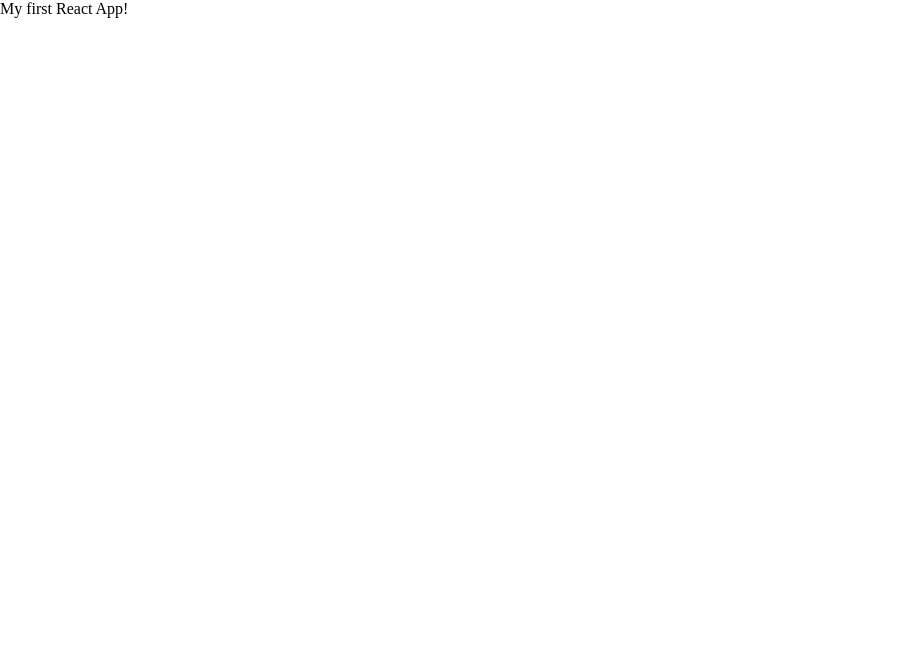
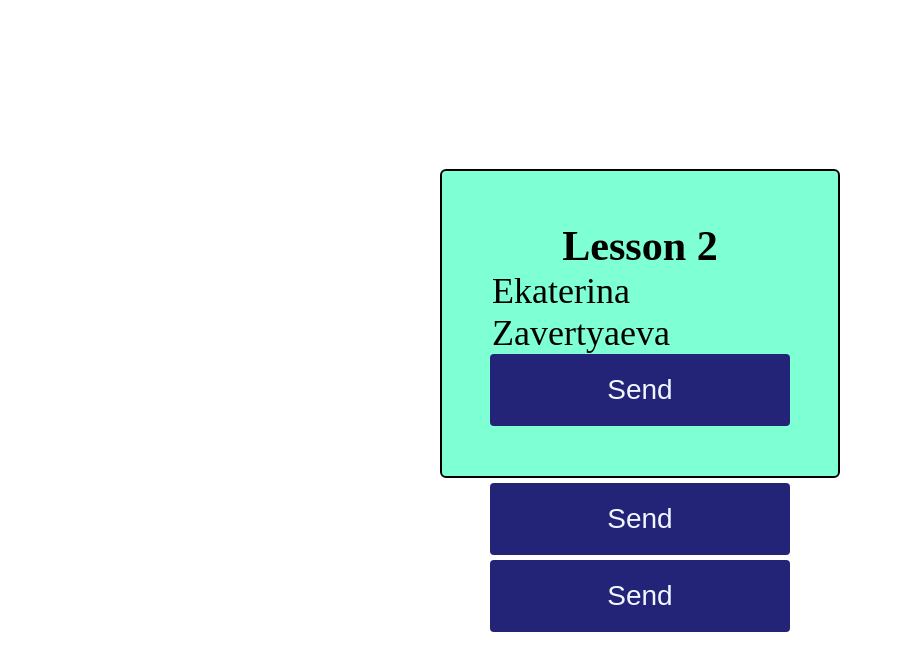
Before and after one commit to Badaev-Aleksandr/42.2-React, a React (Create React App) app: page / in a window 1280 px wide. Shown: the top 670 px of the page, without its empty margins (0-903 px from the left). Built offline with nearby package versions, Linux system fonts and the light colour scheme.

Commit message:
Add Lesson 2 React

```diff
--- a/src/App.css
+++ b/src/App.css
@@ -1,4 +1,8 @@
 .App{
   display: flex;
+  flex-direction: column;
   flex: 1;
+  justify-content: center;
+  align-items: center;
+  gap: 5px
 }
--- a/src/App.js
+++ /dev/null
@@ -1,9 +0,0 @@
-import "./App.css";
-
-function App() {
-  return <div className="App">
-   <p>My first React App!</p>
-  </div>;
-}
-
-export default App;
--- /dev/null
+++ b/src/App.jsx
@@ -0,0 +1,15 @@
+import "./App.css";
+import Button from "./components/Button/Button";
+import LessonCard from "./components/LessonCard/LessonCard";
+
+function App() {
+  return (
+    <div className="App">
+      <LessonCard />
+      <Button />
+      <Button />
+    </div>
+  );
+}
+
+export default App;
--- /dev/null
+++ b/src/components/Button/Button.jsx
@@ -0,0 +1,11 @@
+import "./styles.css";
+
+function Button() {
+  const isGetButton = false;
+
+  return (
+    <button className="main-button">{isGetButton ? "Get" : "Send"}</button>
+  );
+}
+
+export default Button;
--- /dev/null
+++ b/src/components/Button/styles.css
@@ -0,0 +1,9 @@
+.main-button{
+    width: 300px;
+    padding: 20px 30px;
+    background-color: rgb(35, 35, 120);
+    font-size: 28px;
+    color: aliceblue;
+    border: none;
+    border-radius: 4px;
+}
--- /dev/null
+++ b/src/components/LessonCard/LessonCard.jsx
@@ -0,0 +1,15 @@
+import Button from "../Button/Button";
+import "./styles.css";
+import {lessonData} from "./data";
+
+function LessonCard() {
+  return (
+    <div className="lesson-card">
+      <h3>Lesson {lessonData.lesson_number}</h3>
+      <p>{lessonData.teacher}</p>
+      <Button />
+    </div>
+  );
+}
+
+export default LessonCard;
--- /dev/null
+++ b/src/components/LessonCard/data.js
@@ -0,0 +1,4 @@
+export const lessonData = {
+  lesson_number: "2",
+  teacher: "Ekaterina Zavertyaeva",
+};
--- /dev/null
+++ b/src/components/LessonCard/styles.css
@@ -0,0 +1,11 @@
+.lesson-card{
+    display: flex;
+    flex-direction: column;
+    align-items: center;
+    width: 400px;
+    padding: 50px;
+    font-size: 36px;
+    background-color:aquamarine;
+    border: 2px solid black;
+    border-radius: 6px;
+}
```
